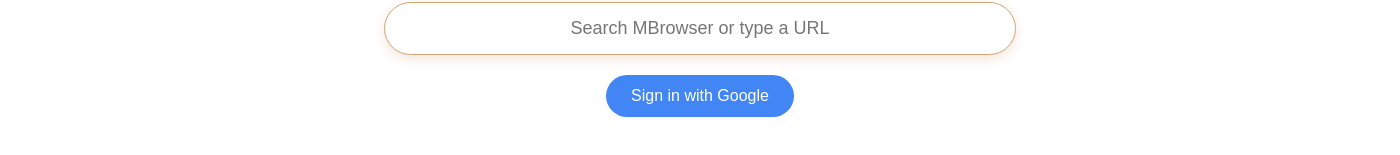
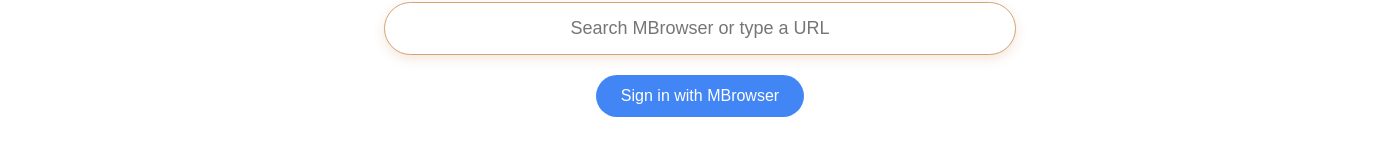
Before and after one commit to lksamanta1969/MBrowserNew-App, an Electron app: page index.html in a window 1400 px wide. Shown: the part 595-750 px from the top of the page. Drawn offline with Linux system fonts and the light colour scheme; no server answers.

Commit message:
chore(ui): rename home sign-in button

```diff
--- a/index.html
+++ b/index.html
@@ -50,7 +50,7 @@
     <h1>MBrowser</h1>
     <p>Search Anything</p>
     <input id="homesearch" placeholder="Search MBrowser or type a URL" onkeydown="if(event.key==='Enter'){ homeSearch() }">
-    <button id="googleBtn" onclick="googleLogin()">Sign in with Google</button>
+    <button id="googleBtn" onclick="googleLogin()">Sign in with MBrowser</button>
   </div>
 
 <div id="ldSavePrompt" class="ld-prompt" role="status" aria-live="polite">
```
